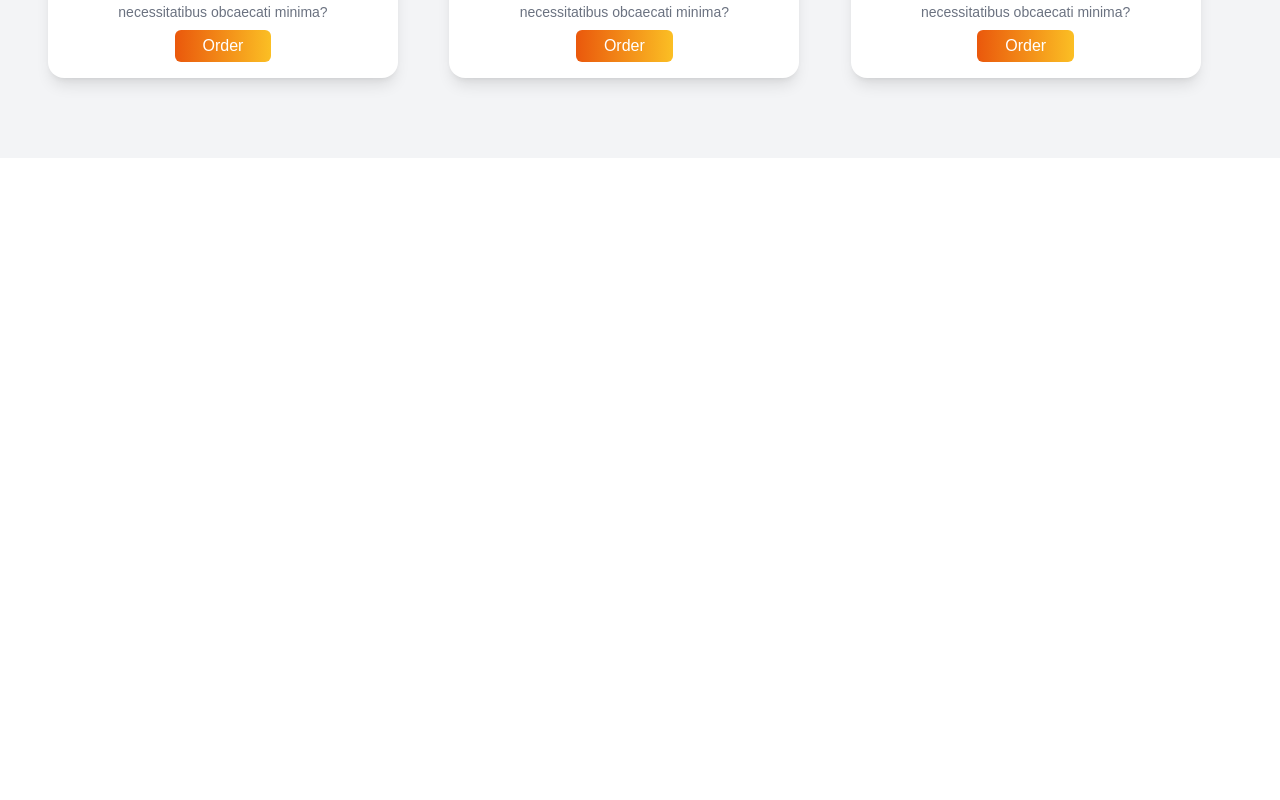
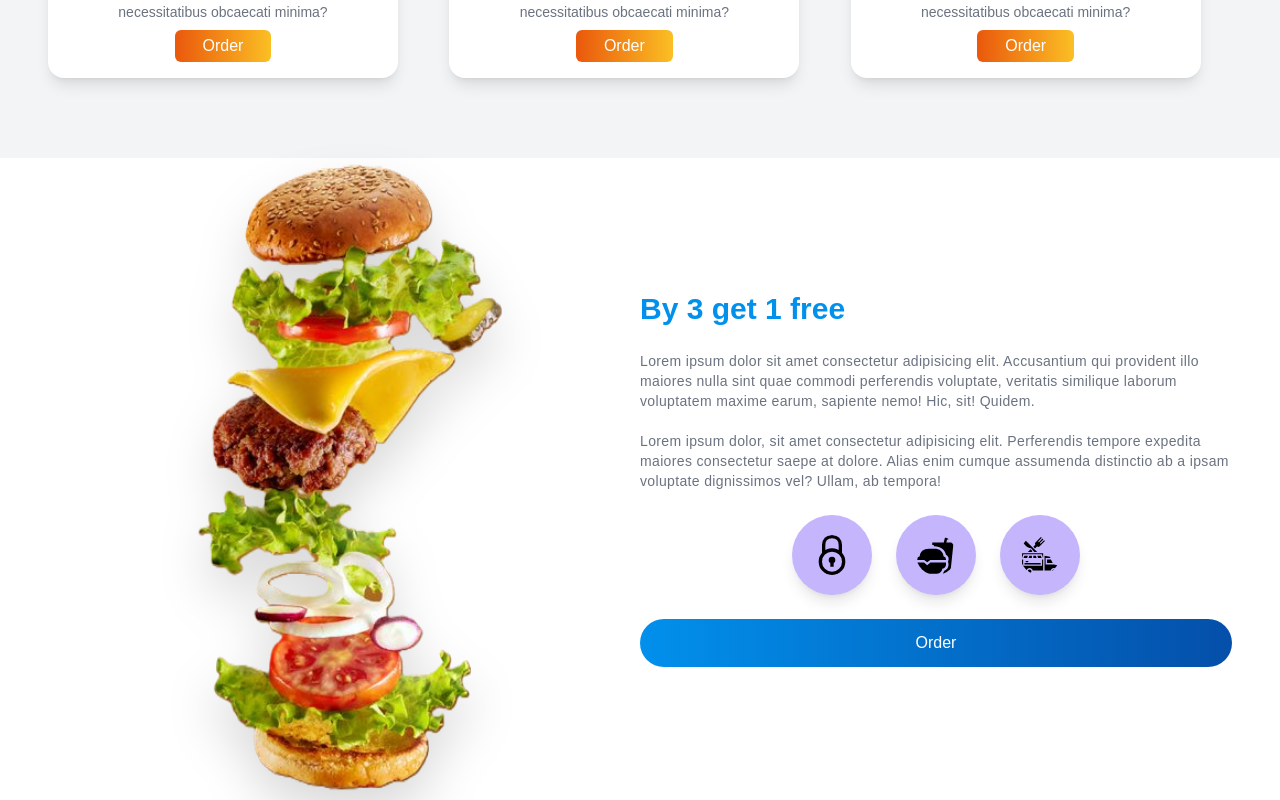
Before and after one commit to Nelson2023-2024/React-bugger-website, a React (Vite) app: page / in a window 1280 px wide. Shown: the part 1630-2430 px from the top of the page. Before the commit the page ends 1788 px from the top, so only its background shows below. Built offline with nearby package versions, Linux system fonts and the light colour scheme.

Commit message:
Added JSX and styling with tailwind the banner section

```diff
--- a/package.json
+++ b/package.json
@@ -11,7 +11,8 @@
   },
   "dependencies": {
     "react": "^18.2.0",
-    "react-dom": "^18.2.0"
+    "react-dom": "^18.2.0",
+    "react-icons": "^4.12.0"
   },
   "devDependencies": {
     "@types/react": "^18.2.43",
--- a/src/App.jsx
+++ b/src/App.jsx
@@ -1,3 +1,4 @@
+import Banner from "./components/Banner/Banner"
 import Hero from "./components/Hero/Hero"
 import Navbar from "./components/Navbar/Navbar"
 import Services from "./components/Services/Services"
@@ -8,6 +9,7 @@ function App() {
       <Navbar/>
       <Hero/>
       <Services/>
+      <Banner/>
     </div>
   )
 }
--- a/src/components/Banner/Banner.jsx
+++ b/src/components/Banner/Banner.jsx
@@ -0,0 +1,54 @@
+
+import BurgerImg from '../../assets/burger/burger5.png'
+import { GrSecure } from "react-icons/gr";
+ import { IoFastFoodSharp } from "react-icons/io5";
+ import { GiFoodTruck } from "react-icons/gi";
+
+
+function Banner() {
+  return (
+    <div className='min-h-full'>
+        <div className='min-h-[500px] flex justify-center items-center'>
+
+            <div className='container'>
+                <div className='grid grid-cols-1 md:grid-cols-2 items-center'>
+                    {/* Image section */}
+                    <div>
+                        <img src={BurgerImg} alt="" className='max-w-[430px] w-full mx-auto drop-shadow-2xl'/>
+                    </div>
+                    {/* Text section */}
+                    <div className='flex flex-col justify-center gap-6 sm:pt-0'>
+                        <h1 className='text-3xl text-center md:text-left font-bold text-primary'>By 3 get 1 free</h1>
+                        <p className='text-gray-500 text-sm tracking-wide leading-5'>Lorem ipsum dolor sit amet consectetur adipisicing elit. Accusantium qui provident illo maiores nulla sint quae commodi perferendis voluptate, veritatis similique laborum voluptatem maxime earum, sapiente nemo! Hic, sit! Quidem.
+                        <br />
+                        <br />
+                        Lorem ipsum dolor, sit amet consectetur adipisicing elit. Perferendis tempore expedita maiores consectetur saepe at dolore. Alias enim cumque assumenda distinctio ab a ipsam voluptate dignissimos vel? Ullam, ab tempora!
+                        </p>
+                        <div className='flex gap-6 justify-center'>
+                            <div>
+                                <GrSecure  className='text-3xl h-20 w-20 shadow-lg p-5 rounded-full bg-violet-300 hover:bg-violet-500 duration-300'/>
+
+                            </div>
+                            <div>
+                                <IoFastFoodSharp className='text-3xl h-20 w-20 shadow-lg p-5 rounded-full bg-violet-300 hover:bg-violet-500 duration-300'/>
+
+                            </div>
+
+                             <div>
+                                <GiFoodTruck  className='text-3xl h-20 w-20 shadow-lg p-5 rounded-full bg-violet-300 '/>
+
+                            </div>
+
+                        </div>
+                        <button className='bg-gradient-to-r from-primary to-secondary text-white px-4 py-3 rounded-full hover:scale-105 duration-200'>Order</button>
+                    </div>
+                </div>
+            </div>
+
+        </div>
+
+    </div>
+  )
+}
+
+export default Banner
--- a/src/components/Services/Services.jsx
+++ b/src/components/Services/Services.jsx
@@ -51,7 +51,7 @@ const ServicesData =[
 ]
 function Services() {
   return (
-    <div className='bg-gray-100'>
+    <div className='bg-gray-100 '>
         <div className="py-12 lg:py-20">
             <div className="container">
                 {/* Header title  section component*/}
--- a/src/index.css
+++ b/src/index.css
@@ -22,7 +22,7 @@
 
   .cards-container {
     display: grid;
-    grid-template-columns: repeat(auto-fit, minmax(250px, 1fr));
+    grid-template-columns: repeat(1, 1fr);
     gap: 20px;
   }
 }
```
Also changed, not shown: 1 other file (tests, documents, lock files or other folders).
